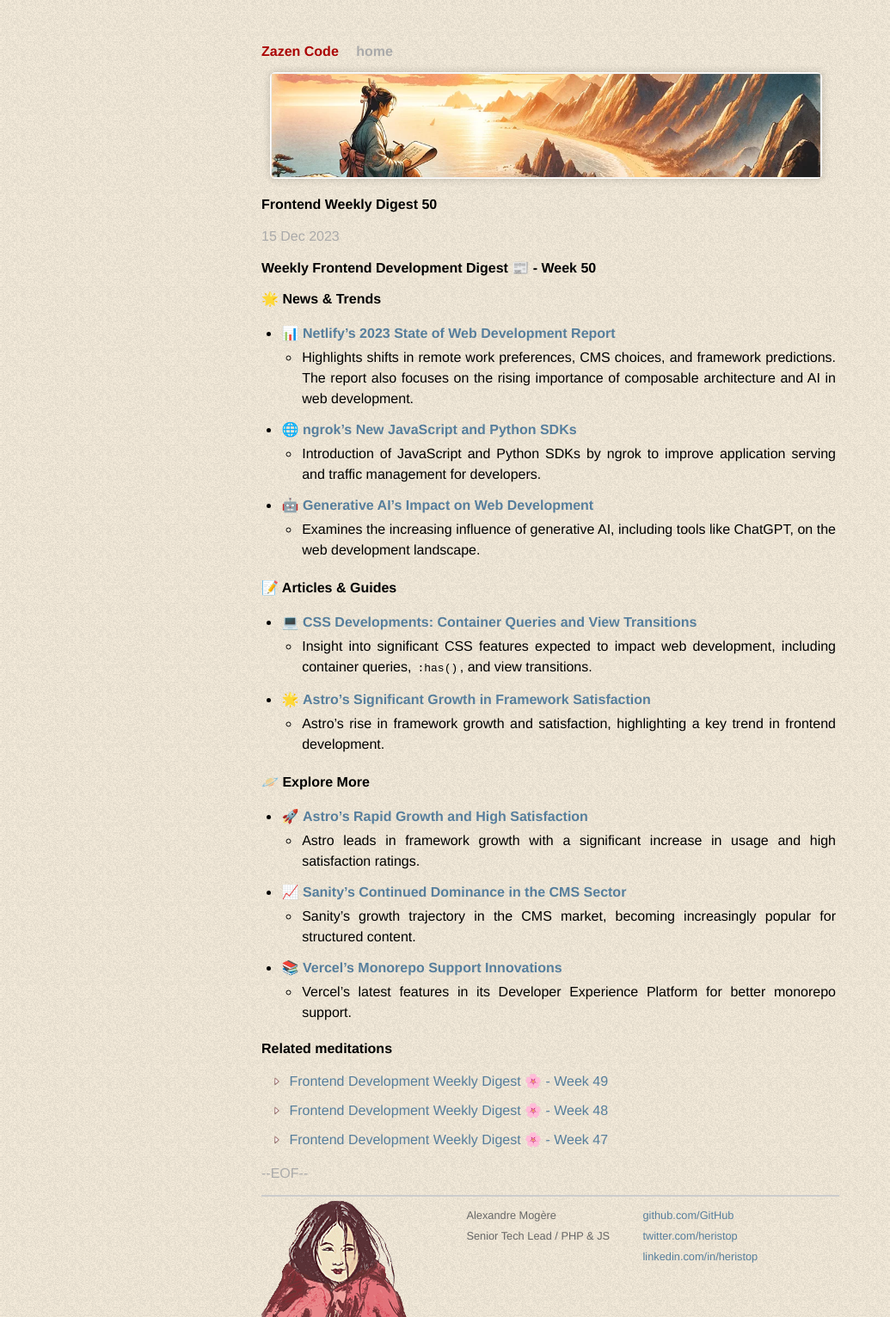
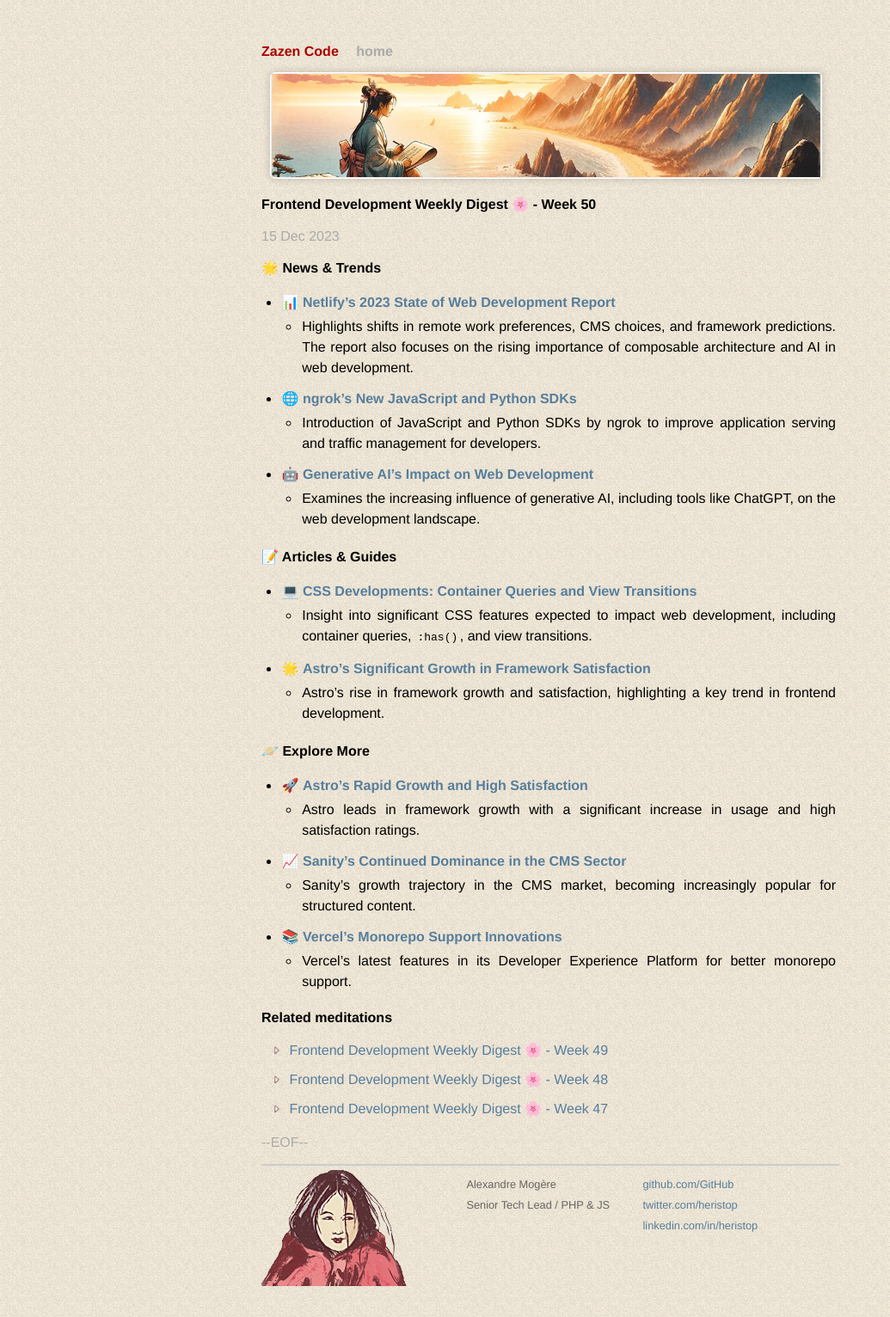
Before and after one commit to heristop/heristop.github.io, a Jekyll site: the page built from _posts/2023-12-15-frontend-weekly-digest-50.md, in a window 1280 px wide. Shown: the whole page at 86% size, without its empty margins (0-1035 px from the left). Built offline with Jekyll 4.4.1, drawn with Linux system fonts in a browser that asks for light colours; some web fonts are replaced; our own code applies the rules of GitHub Pages for plain Markdown files; Markdown is read by kramdown in place of the engine named in the settings; after the commit the page ends 1496 px from its top, so only the background shows below that; some of the changed lines change nothing that is shown.

Commit message:
chore: update 2023-12-15-frontend-weekly-digest-50.md

```diff
--- a/_posts/2023-12-15-frontend-weekly-digest-50.md
+++ b/_posts/2023-12-15-frontend-weekly-digest-50.md
@@ -1,4 +1,8 @@
-# Weekly Frontend Development Digest 📰 - Week 50
+---
+layout: post
+title: "Frontend Development Weekly Digest 🌸 - Week 50"
+categories: frontend
+---
 
 ### 🌟 News & Trends
 - 📊 **[Netlify's 2023 State of Web Development Report](https://www.netlify.com/blog/unveiling-the-state-of-web-development-and-predictions-for-2024-and-beyond/)**
```
